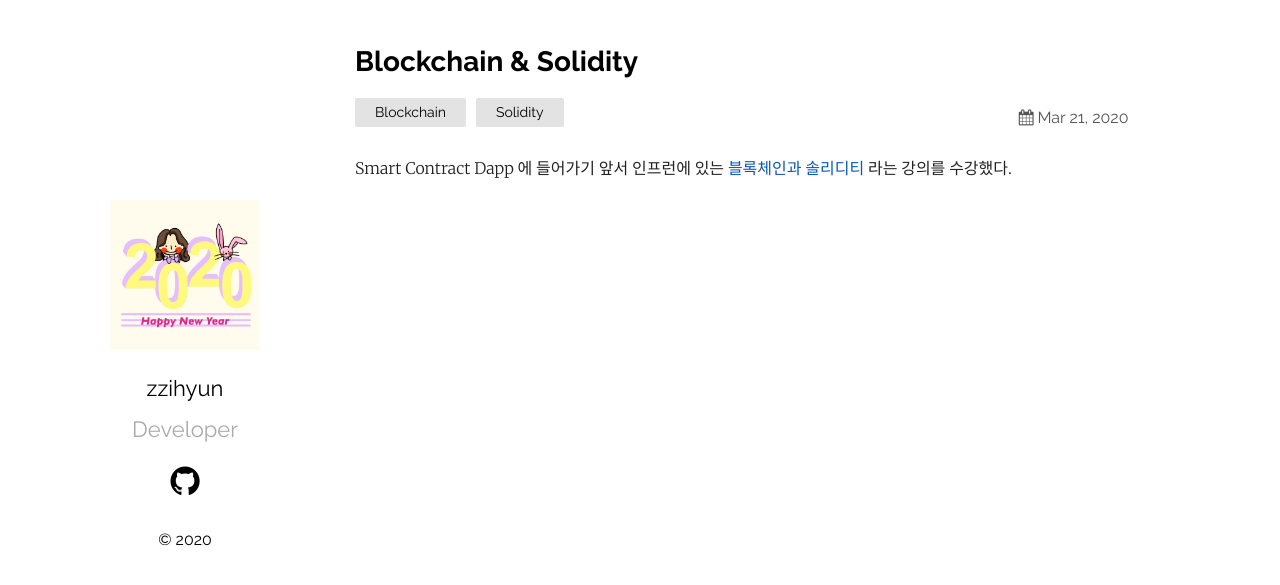
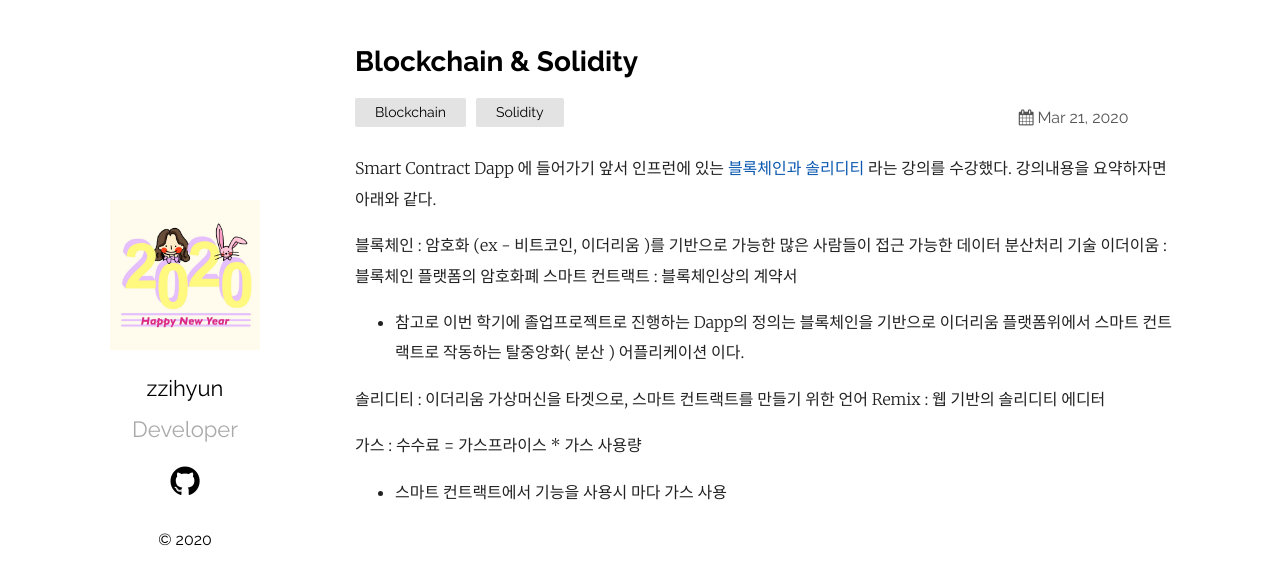
Before and after one commit to jhhhj1002/jhhhj1002.github.io, a Jekyll site: the page built from _posts/2020-03-21-Blockchain-&-Solidity.markdown, in a window 1280 px wide. Shown: the top 585 px of the page. Built offline with Jekyll 4.4.1, drawn with Linux system fonts in a browser that asks for light colours.

Commit message:
Update 2020-03-21-Blockchain-&-Solidity.markdown

```diff
--- a/_posts/2020-03-21-Blockchain-&-Solidity.markdown
+++ b/_posts/2020-03-21-Blockchain-&-Solidity.markdown
@@ -6,6 +6,19 @@ categories: Blockchain Solidity
 ---
 
 Smart Contract Dapp 에 들어가기 앞서 인프런에 있는 [블록체인과 솔리디티] 라는 강의를 수강했다.
+강의내용을 요약하자면 아래와 같다.
+
+블록체인 : 암호화 (ex - 비트코인, 이더리움 )를 기반으로 가능한 많은 사람들이 접근 가능한 데이터 분산처리 기술
+이더이움 : 블록체인 플랫폼의 암호화폐
+스마트 컨트랙트 : 블록체인상의 계약서
+
++ 참고로 이번 학기에 졸업프로젝트로 진행하는 Dapp의 정의는 블록체인을 기반으로 이더리움 플랫폼위에서 스마트 컨트랙트로 작동하는 탈중앙화( 분산 ) 어플리케이션 이다.
+
+솔리디티 : 이더리움 가상머신을 타겟으로, 스마트 컨트랙트를 만들기 위한 언어
+Remix : 웹 기반의 솔리디티 에디터
+
+가스 : 수수료 = 가스프라이스 * 가스 사용량
++ 스마트 컨트랙트에서 기능을 사용시 마다 가스 사용
 
 
 
```
